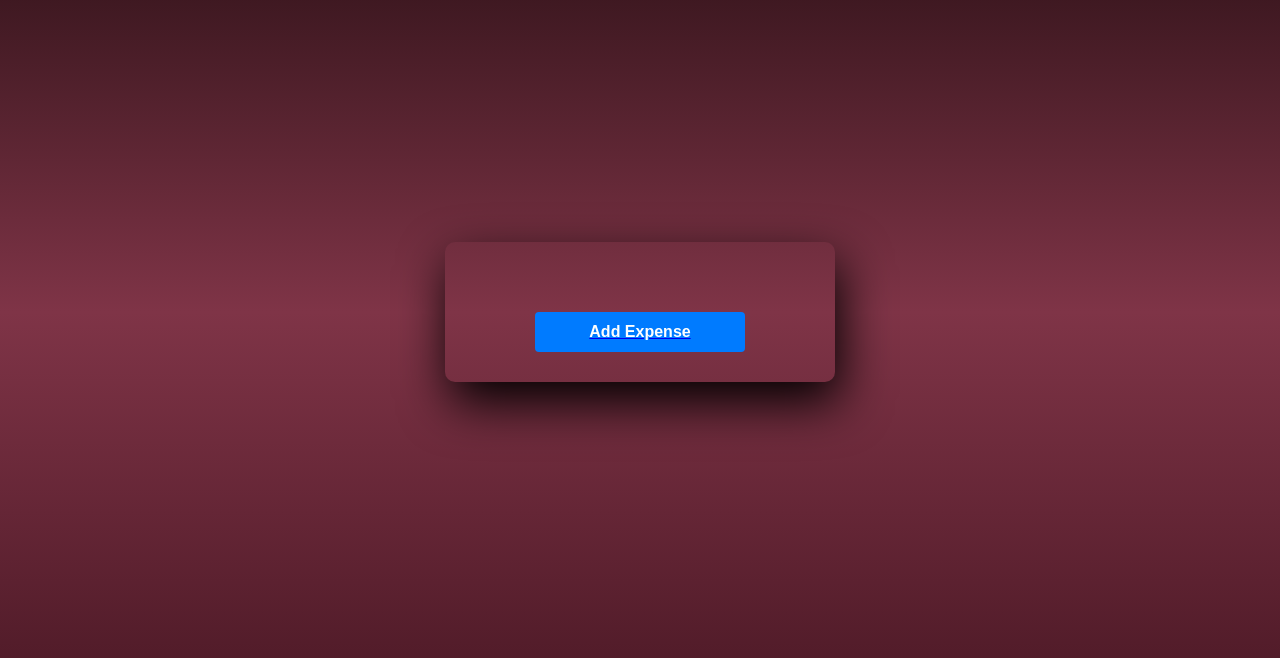
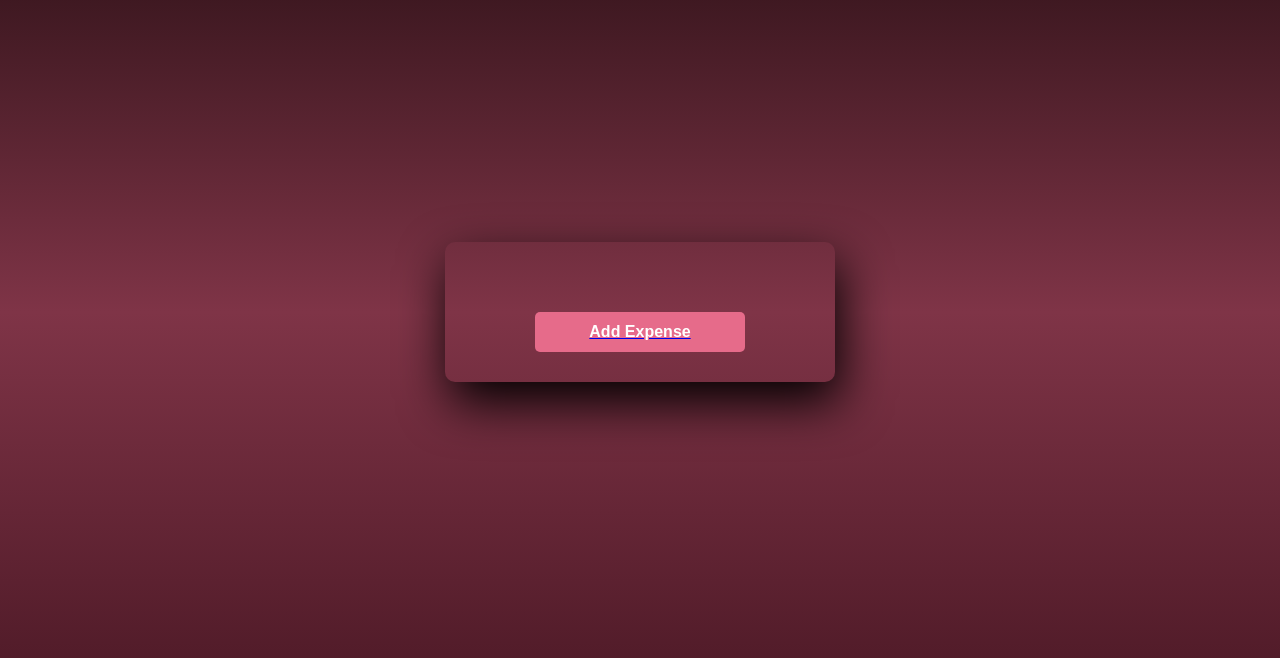
Before and after one commit to caroPau/split, a website: page views/group.html in a window 1280 px wide. Shown: the part 88-746 px from the top of the page. Drawn offline with Linux system fonts and the light colour scheme; files whose address does not match are found by name.

Commit message:
button style vergessen ups

```diff
--- a/views/css/style.css
+++ b/views/css/style.css
@@ -171,19 +171,6 @@ button:hover{
 	width: calc(100% - 22px);
 }
 
-.actions button {
-	padding: 10px;
-	border: none;
-	border-radius: 4px;
-	background-color: #007BFF;
-	color: white;
-	cursor: pointer;
-	font-size: 16px;
-}
-
-.actions button:hover {
-	background-color: #0056b3;
-}
 #chk:checked ~ .login{
 	transform: translateY(-500px);
 }
```
